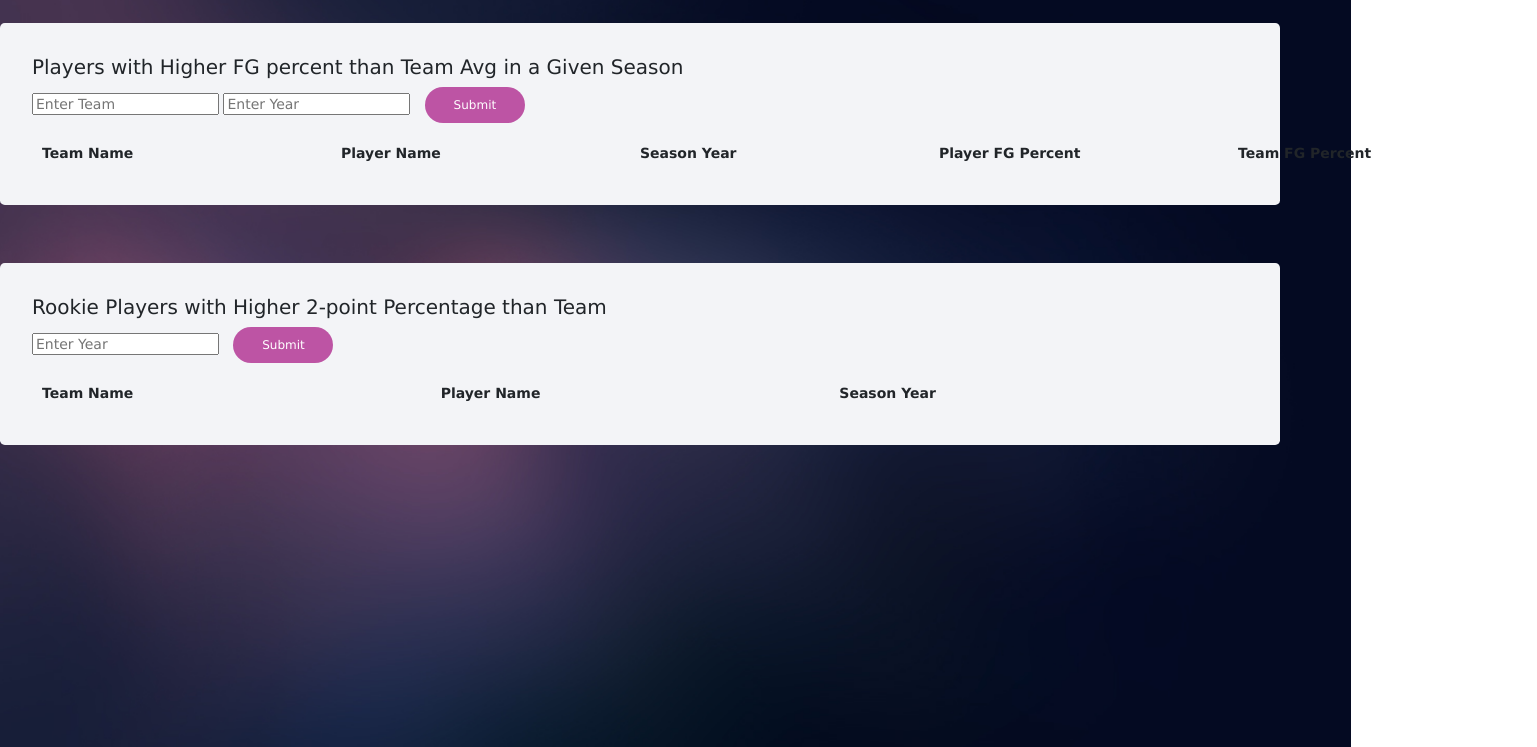
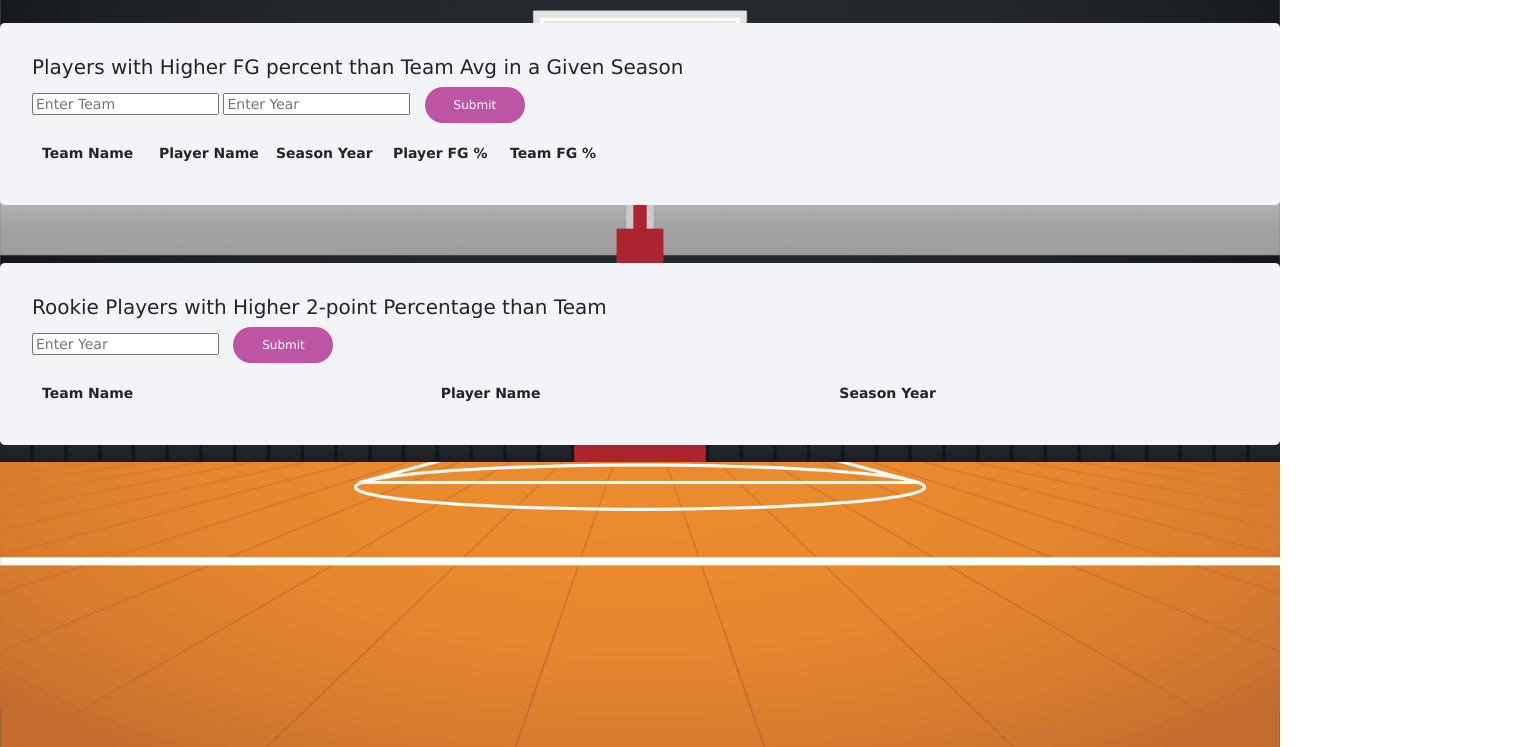
Before and after one commit to aarondr77/NBA-Visualizer, a website: page views/team.html in a window 1280 px wide. Shown: the part 53-800 px from the top of the page, 1537 px wide, since content can reach past the window. Drawn offline with nearby package versions, Linux system fonts and the light colour scheme; files that its build step writes are made by us from their sources.

Commit message:
fixed spacing and changed background

```diff
--- a/public/stylesheets/common.css
+++ b/public/stylesheets/common.css
@@ -1,6 +1,6 @@
 body {
   font: 14px "Lucida Grande", Helvetica, Arial, sans-serif;
-  background: url('./../assets/bg.jpg') center center no-repeat fixed;
+  background: url('./../assets/basketball.png') center center no-repeat fixed;
   height: 100vh;
   width: 100vw;
   -webkit-background-size: cover;
--- a/public/stylesheets/css.css
+++ b/public/stylesheets/css.css
@@ -72,6 +72,10 @@
   margin-top: 10px;
 }
 
+.big-result {
+  display:inline-block;
+}
+
 .results .header, .results .column {
   flex: 1 0 25%;
 }
--- a/views/team.html
+++ b/views/team.html
@@ -32,13 +32,13 @@
           <input type="text" ng-model="year" placeholder="Enter Year" class="year-input"/>
           <button ng-click="submitTeamQuery()" class="submit-btn">Submit</button>
         </div>
-        <div class="result-container">
+        <div class="result-container big-result">
               <div class="results">
                 <div class="header"><strong>Team Name</strong></div>
                 <div class="header"><strong>Player Name</strong></div>
                 <div class="header"><strong>Season Year</strong></div>
-                <div class="header"><strong>Player FG Percent</strong></div>
-                <div class="header"><strong>Team FG Percent</strong></div>
+                <div class="header"><strong>Player FG %</strong></div>
+                <div class="header"><strong>Team FG % </strong></div>
               </div>
               <div class="results" id="results" ng-repeat="t in player_fg">
                   <div class="column">{{t[0]}}</div>
```
Also changed, not shown: public/assets/basketball.png (added).
